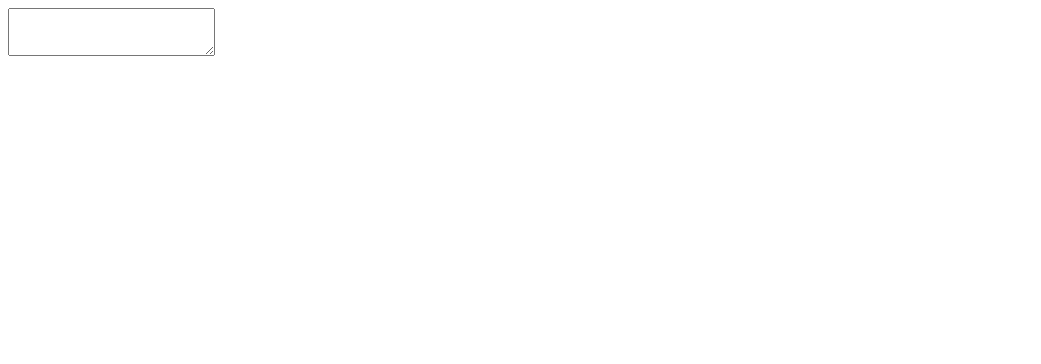
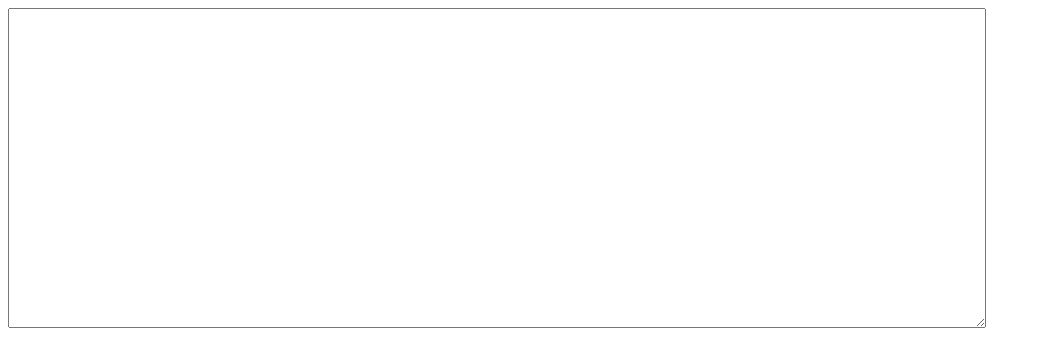
Before and after one commit to huybn5776/liu-online-ime, a React (Create React App) app: page / in a window 1280 px wide. Shown: the top 364 px of the page, without its empty margins (0-1041 px from the left). Built offline with nearby package versions, Linux system fonts and the light colour scheme.

Commit message:
feat: use the same size of google online ime for textarea

```diff
--- a/src/components/ImeTextArea/ImeTextArea.scss
+++ b/src/components/ImeTextArea/ImeTextArea.scss
@@ -1,5 +1,9 @@
 .ime-textarea {
-  height: 48px;
+  width: 100%;
+  max-width: 978px;
+  height: 320px;
+  max-height: 100%;
+  padding: 6px 4px;
   font-size: 16px;
 }
 
```
